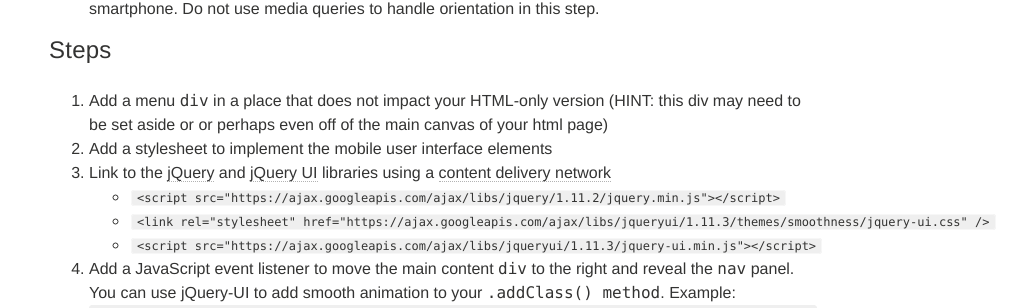
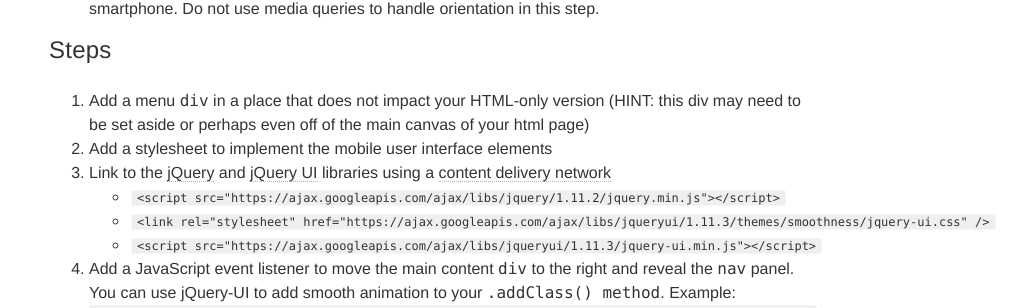
Before and after one commit to portlandcodeschool/primer, a Jekyll site: the page built from _posts/assignments/2015-02-22-mobile-first-responsive-design.md, in a window 1280 px wide and 900 px high, scrolled down 3483 px. Shown: the part 168-476 px from the top of the window, without its empty margins (271-1280 px from the left). Built offline with Jekyll 4.4.1, drawn with Linux system fonts in a browser that asks for light colours; nearby versions of some CDN libraries.

Commit message:
text revision

`````diff
--- a/_posts/assignments/2015-02-22-mobile-first-responsive-design.md
+++ b/_posts/assignments/2015-02-22-mobile-first-responsive-design.md
@@ -93,7 +93,7 @@ Use CSS and JavaScript to style the site using mobile user interface patterns:
 * This should use fluid layout so that it works in either portrait or landscape mode on a "small" smartphone. Do not use media queries to handle orientation in this step.
 
 ### Steps
-0. Add a menu <kbd>div</kbd> in a place that does not impact your HTML-only version (HINT: this div may need to be set aside or or perhaps even off of the main canvas of your html page)
+0. Add a menu <kbd>div</kbd> in a place that does not impact your HTML-only version (HINT: this div may need to be set aside or perhaps even off of the main canvas of your html page)
 0. Add a stylesheet to implement the mobile user interface elements
 0. Link to the [jQuery](http://jquery.com/) and [jQuery UI](http://jqueryui.com/) libraries using a [content delivery network](https://developers.google.com/speed/libraries/devguide)
   * ````<script src="https://ajax.googleapis.com/ajax/libs/jquery/1.11.2/jquery.min.js"></script>````
`````
